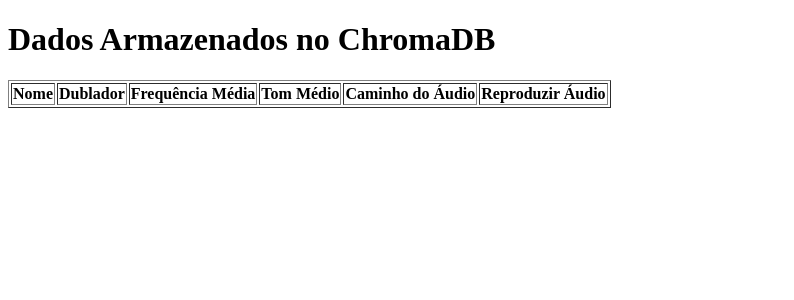
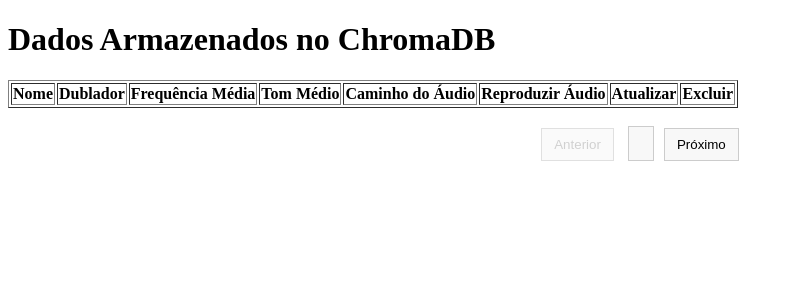
Before and after one commit to VitorFonseca123/Vozes_BD, a Flask app: template templates/recupera.html in a window 1280 px wide. Shown: the top 300 px of the page, without its empty margins (0-794 px from the left). Run offline with Flask 3, Linux system fonts and the light colour scheme; the template is opened without the code that fills it: most values are stand-ins (such as "Sample title", 1, 10 or a date in 2020); lists and menus that the app fills with data are empty.

Commit message:
cria paginação pra recuperação

```diff
--- a/templates/recupera.html
+++ b/templates/recupera.html
@@ -6,10 +6,34 @@
     <title>Recuperar Dados</title>
     <link rel="stylesheet" href="{{ url_for('static', filename='style.css') }}">
     <script src="{{ url_for('static', filename='recuperar.js') }}"></script>
+    <style>
+        /* Estilos básicos para a paginação */
+        .pagination {
+            margin-top: 20px;
+            text-align: center;
+        }
+        .pagination button, .pagination span {
+            padding: 8px 12px;
+            margin: 0 5px;
+            border: 1px solid #ccc;
+            background-color: #f8f8f8;
+            cursor: pointer;
+        }
+        .pagination button:hover, .pagination span.active {
+            background-color: #e0e0e0;
+        }
+        .pagination span.active {
+            font-weight: bold;
+        }
+        .pagination button:disabled {
+            cursor: not-allowed;
+            opacity: 0.6;
+        }
+    </style>
 </head>
 <body>
     <h1>Dados Armazenados no ChromaDB</h1>
-    <table border="1">
+    <table border="1" id="dataTable">
         <thead>
             <tr>
                 <th>Nome</th>
@@ -17,8 +41,9 @@
                 <th>Frequência Média</th>
                 <th>Tom Médio</th>
                 <th>Caminho do Áudio</th>
-
                 <th>Reproduzir Áudio</th>
+                <th>Atualizar</th>
+                <th>Excluir</th>
             </tr>
         </thead>
         <tbody>
@@ -29,31 +54,112 @@
                 <td>{{document.frequencia_media}}</td>
                 <td>{{ document.tom_medio }}</td>
                 <td>{{ metadata.audio_path }}</td>
-
                 <td>
-                        <audio controls>
-                            <source src="{{ metadata.audio_path.replace('./', '../') }}" type="audio/mp3">
-                            Seu navegador não suporta o elemento de áudio.
-                        </audio>
+                    <audio controls>
+                        <source src="{{ metadata.audio_path.replace('./', '../') }}" type="audio/mp3">
+                        Seu navegador não suporta o elemento de áudio.
+                    </audio>
                 </td>
-
                 <td class="td-atualizar">
                     <button class="btn-atualizar" onclick="atualizar(this)">
                         Atualizar
                     </button>
                 </td>
-
                 <td class="td-excluir">
                     <button class="btn-excluir" onclick="confirmarExclusao(this)">
                         Excluir
                     </button>
                 </td>
-
-
-
             </tr>
             {% endfor %}
         </tbody>
     </table>
+
+    <div class="pagination">
+        <button id="prevBtn">Anterior</button>
+        <span id="pageNumbers"></span>
+        <button id="nextBtn">Próximo</button>
+    </div>
+
+    <script>
+        document.addEventListener('DOMContentLoaded', function() {
+            const table = document.getElementById('dataTable');
+            const tbody = table.querySelector('tbody');
+            const rows = Array.from(tbody.querySelectorAll('tr'));
+            const rowsPerPage = 10; // Número de linhas por página
+            let currentPage = 1;
+
+            function displayRows(page) {
+                const start = (page - 1) * rowsPerPage;
+                const end = start + rowsPerPage;
+
+                rows.forEach((row, index) => {
+                    row.style.display = (index >= start && index < end) ? '' : 'none';
+                });
+            }
+
+            function setupPagination() {
+                const pageCount = Math.ceil(rows.length / rowsPerPage);
+                const pageNumbersDiv = document.getElementById('pageNumbers');
+                pageNumbersDiv.innerHTML = ''; // Limpa os números de página existentes
+
+                for (let i = 1; i <= pageCount; i++) {
+                    const pageSpan = document.createElement('span');
+                    pageSpan.textContent = i;
+                    pageSpan.classList.add('page-number');
+                    if (i === currentPage) {
+                        pageSpan.classList.add('active');
+                    }
+                    pageSpan.addEventListener('click', () => {
+                        currentPage = i;
+                        displayRows(currentPage);
+                        updatePaginationButtons();
+                        updateActivePageNumber();
+                    });
+                    pageNumbersDiv.appendChild(pageSpan);
+                }
+            }
+
+            function updatePaginationButtons() {
+                const prevBtn = document.getElementById('prevBtn');
+                const nextBtn = document.getElementById('nextBtn');
+                const pageCount = Math.ceil(rows.length / rowsPerPage);
+
+                prevBtn.disabled = currentPage === 1;
+                nextBtn.disabled = currentPage === pageCount;
+            }
+
+            function updateActivePageNumber() {
+                document.querySelectorAll('.page-number').forEach(span => {
+                    span.classList.remove('active');
+                });
+                document.querySelector(`.page-number:nth-child(${currentPage})`).classList.add('active');
+            }
+
+            document.getElementById('prevBtn').addEventListener('click', () => {
+                if (currentPage > 1) {
+                    currentPage--;
+                    displayRows(currentPage);
+                    updatePaginationButtons();
+                    updateActivePageNumber();
+                }
+            });
+
+            document.getElementById('nextBtn').addEventListener('click', () => {
+                const pageCount = Math.ceil(rows.length / rowsPerPage);
+                if (currentPage < pageCount) {
+                    currentPage++;
+                    displayRows(currentPage);
+                    updatePaginationButtons();
+                    updateActivePageNumber();
+                }
+            });
+
+            // Inicializa a exibição da tabela e a paginação
+            displayRows(currentPage);
+            setupPagination();
+            updatePaginationButtons();
+        });
+    </script>
 </body>
 </html>
```
